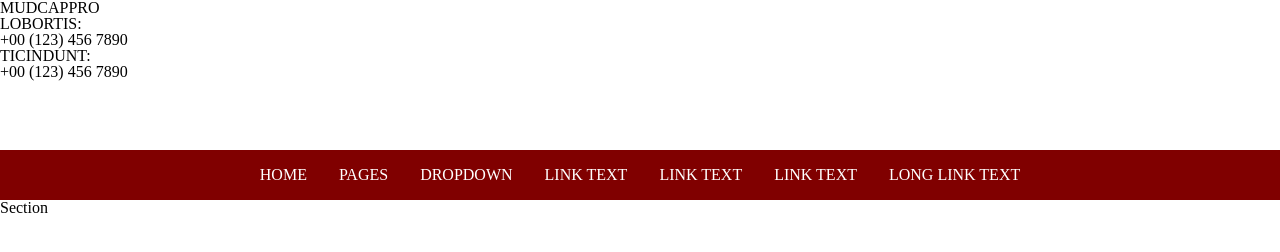
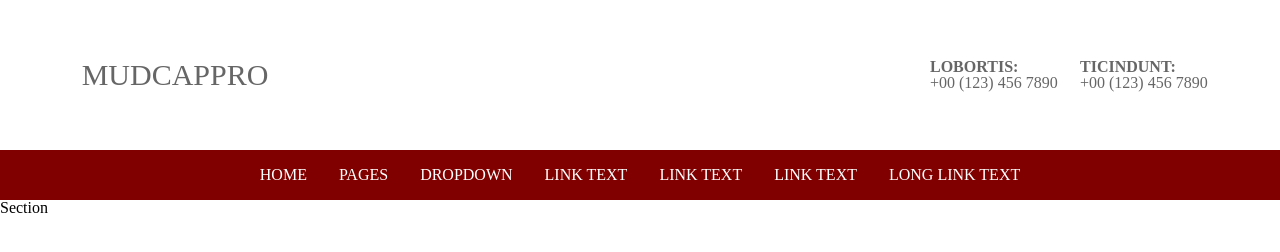
Before and after one commit to slowSort/Project1, a plain HTML site: page index.html in a window 1280 px wide. Drawn offline with Linux system fonts and the light colour scheme.

Commit message:
added header

```diff
--- a/index.html
+++ b/index.html
@@ -10,7 +10,8 @@
   </head>
   <body>
     <header>
-      <h1>MUDCAPPRO</h1>
+      <div class="title"><h1>MUDCAPPRO</h1></div>
+      <b></b>
       <div>
         <h2>LOBORTIS:</h2>
         <p>+00 (123) 456 7890</p>
--- a/stylesheets/index.css
+++ b/stylesheets/index.css
@@ -1,6 +1,27 @@
+/* HEADER STYLING */
 header {
   height: 150px;
+  display: grid;
+  grid-template-columns: 350px auto 150px 150px 50px;
 }
+header div {
+  align-self: center;
+}
+.title {
+  text-align: center;
+}
+header h1,
+header h2,
+header p {
+  color: #666;
+}
+header h1 {
+  font-size: 30px;
+}
+header h2 {
+  font-weight: bold;
+}
+/* NAVBAR STYLING */
 nav {
   display: flex;
   justify-content: center;
@@ -9,7 +30,11 @@ nav {
 }
 nav ul {
   display: flex;
-  align-items: center;
+}
+nav li {
+  display: flex;
+  height: 100%;
+  align-items:center
 }
 nav a {
   text-decoration: none;
```
